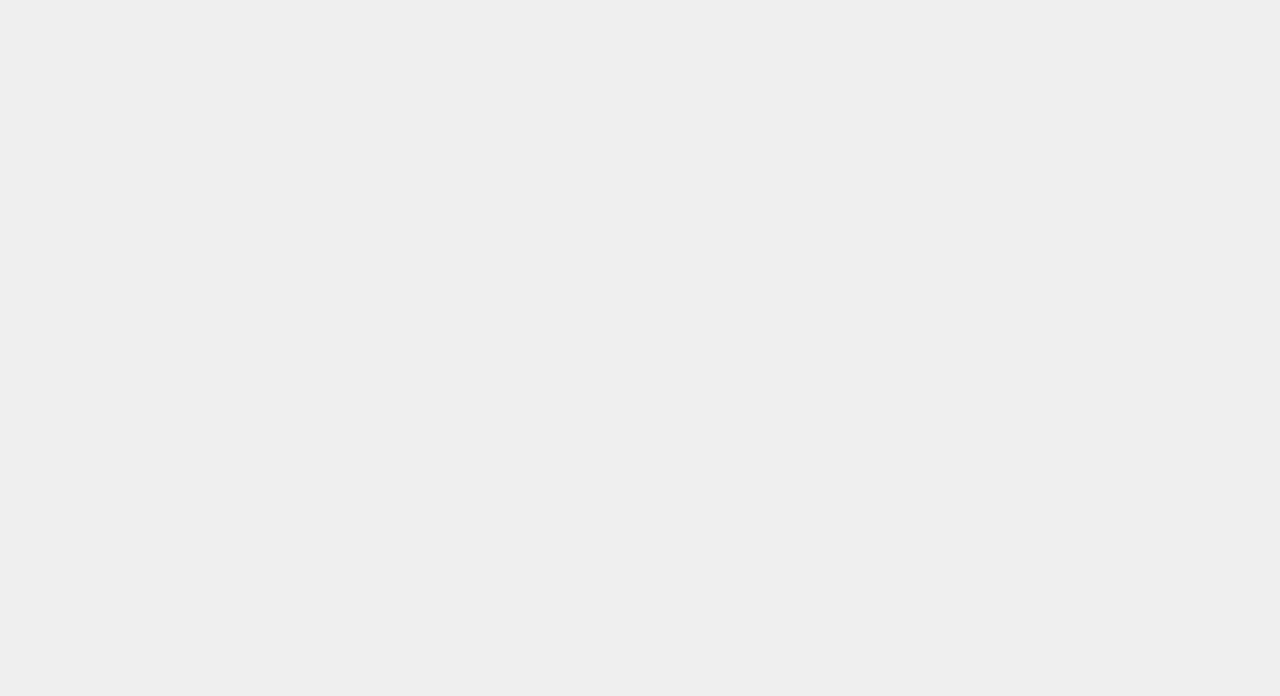
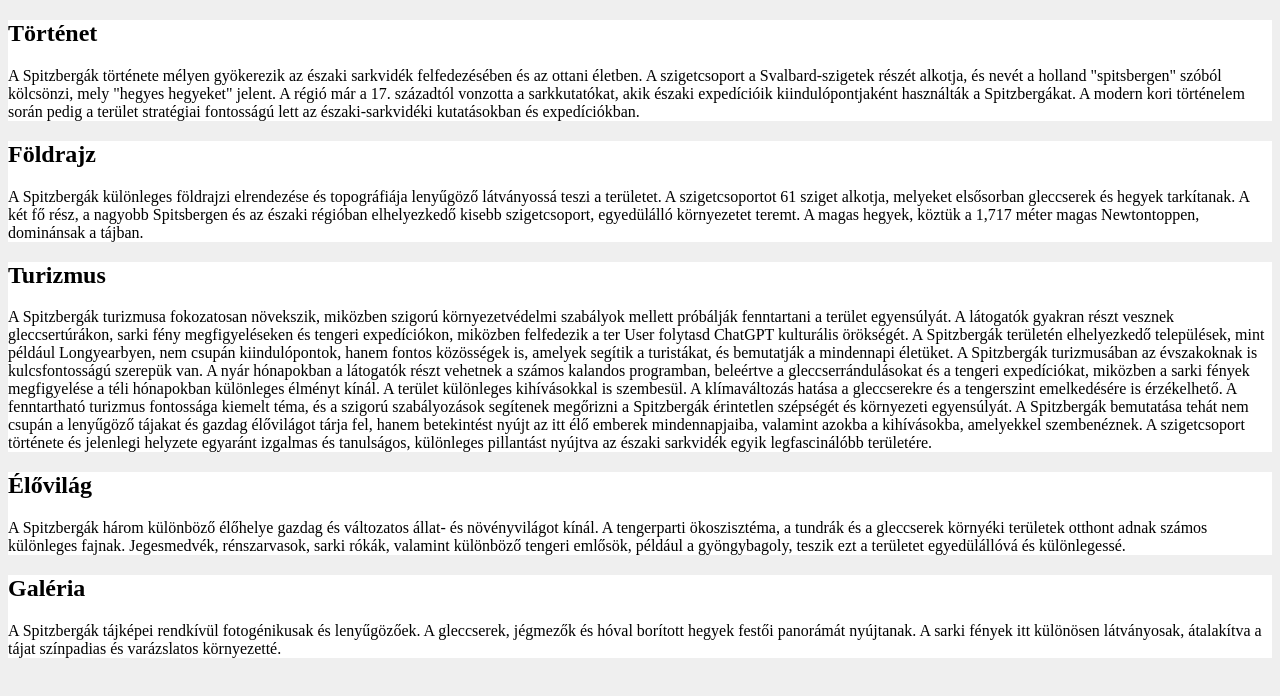
Before and after one commit to datwolfyy/-git-push---set-upstream-spitzbergak_projekt_szofverteszt-master, a plain HTML site: page index.html in a window 1280 px wide. Drawn offline with Linux system fonts and the light colour scheme.

Commit message:
modified:   index.html

```diff
--- a/index.html
+++ b/index.html
@@ -11,19 +11,45 @@
 
     </div>
     <div id="tortenet">
-
+        <h2>Történet</h2>
+        <p>
+            A Spitzbergák története mélyen gyökerezik az északi sarkvidék felfedezésében és az ottani életben. A szigetcsoport a Svalbard-szigetek részét alkotja, és nevét a holland "spitsbergen" szóból kölcsönzi, mely "hegyes hegyeket" jelent. A régió már a 17. századtól vonzotta a sarkkutatókat, akik északi expedícióik kiindulópontjaként használták a Spitzbergákat. A modern kori történelem során pedig a terület stratégiai fontosságú lett az északi-sarkvidéki kutatásokban és expedíciókban.
+        </p>
     </div>
     <div id="foldrajz">
-
+        <h2>Földrajz</h2>
+        <p>
+            A Spitzbergák különleges földrajzi elrendezése és topográfiája lenyűgöző látványossá teszi a területet. A szigetcsoportot 61 sziget alkotja, melyeket elsősorban gleccserek és hegyek tarkítanak. A két fő rész, a nagyobb Spitsbergen és az északi régióban elhelyezkedő kisebb szigetcsoport, egyedülálló környezetet teremt. A magas hegyek, köztük a 1,717 méter magas Newtontoppen, dominánsak a tájban.
+        </p>
     </div>
     <div id="turizmus">
+        <h2>Turizmus</h2>
+        <p>
+            A Spitzbergák turizmusa fokozatosan növekszik, miközben szigorú környezetvédelmi szabályok mellett próbálják fenntartani a terület egyensúlyát. A látogatók gyakran részt vesznek gleccsertúrákon, sarki fény megfigyeléseken és tengeri expedíciókon, miközben felfedezik a ter
 
+User
+folytasd
+ChatGPT
+kulturális örökségét. A Spitzbergák területén elhelyezkedő települések, mint például Longyearbyen, nem csupán kiindulópontok, hanem fontos közösségek is, amelyek segítik a turistákat, és bemutatják a mindennapi életüket.
+
+A Spitzbergák turizmusában az évszakoknak is kulcsfontosságú szerepük van. A nyár hónapokban a látogatók részt vehetnek a számos kalandos programban, beleértve a gleccserrándulásokat és a tengeri expedíciókat, miközben a sarki fények megfigyelése a téli hónapokban különleges élményt kínál.
+
+A terület különleges kihívásokkal is szembesül. A klímaváltozás hatása a gleccserekre és a tengerszint emelkedésére is érzékelhető. A fenntartható turizmus fontossága kiemelt téma, és a szigorú szabályozások segítenek megőrizni a Spitzbergák érintetlen szépségét és környezeti egyensúlyát.
+
+A Spitzbergák bemutatása tehát nem csupán a lenyűgöző tájakat és gazdag élővilágot tárja fel, hanem betekintést nyújt az itt élő emberek mindennapjaiba, valamint azokba a kihívásokba, amelyekkel szembenéznek. A szigetcsoport története és jelenlegi helyzete egyaránt izgalmas és tanulságos, különleges pillantást nyújtva az északi sarkvidék egyik legfascinálóbb területére.
+        </p>
     </div>
     <div id="elovilag">
-
+        <h2>Élővilág</h2>
+        <p>
+            A Spitzbergák három különböző élőhelye gazdag és változatos állat- és növényvilágot kínál. A tengerparti ökoszisztéma, a tundrák és a gleccserek környéki területek otthont adnak számos különleges fajnak. Jegesmedvék, rénszarvasok, sarki rókák, valamint különböző tengeri emlősök, például a gyöngybagoly, teszik ezt a területet egyedülállóvá és különlegessé.
+        </p>
     </div>
     <div id="galeria">
-
+        <h2>Galéria</h2>
+        <p>
+            A Spitzbergák tájképei rendkívül fotogénikusak és lenyűgözőek. A gleccserek, jégmezők és hóval borított hegyek festői panorámát nyújtanak. A sarki fények itt különösen látványosak, átalakítva a tájat színpadias és varázslatos környezetté.
+        </p>
     </div>
     <script src="js/index.js"></script>
 </body>
```
